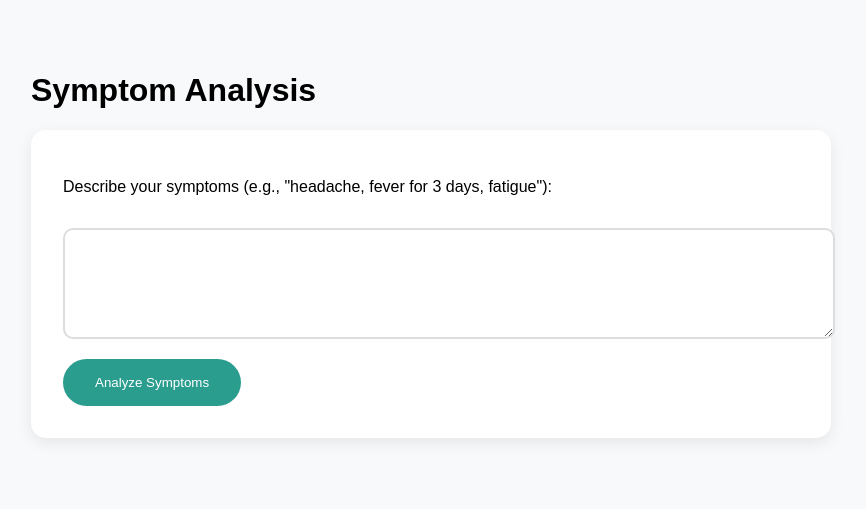
After one commit to Rohanroor/AI_HACKATHON_2025, a Flask app: page /symptoms-diagnosis in a window 1280 px wide. The commit adds this page. Shown: the top 509 px of the page, without its empty margins (209-1075 px from the left). Run offline with Flask 3, Linux system fonts and the light colour scheme.

Commit message:
Added Disease prediction functionality

```diff
--- a/app.py
+++ b/app.py
@@ -58,22 +58,23 @@ def clean_response_text(text):
     # Remove markdown bold syntax
     cleaned = text.replace('**', '')
 
-    # Add proper spacing after colons
-    cleaned = cleaned.replace(':', ': ')
+    # Convert numbered lists and bullet points
+    cleaned = cleaned.replace('1.', '\n1.') \
+                    .replace('2.', '\n2.') \
+                    .replace('3.', '\n3.') \
+                    .replace('• ', '\n• ')
 
-    # Add line breaks before bullet points
-    cleaned = cleaned.replace('* ', '\n• ')
+    # Add line breaks before headings
+    cleaned = cleaned.replace('Possible Health Conditions:', '\nPossible Health Conditions:\n')
 
-    # Add line breaks between paragraphs (when there's a period followed by space)
-    cleaned = cleaned.replace('. ', '.\n\n')
+    # Preserve existing newlines and split into paragraphs
+    paragraphs = [p.strip() for p in cleaned.split('\n') if p.strip()]
 
-    # Remove any extra blank lines (more than 2)
-    cleaned = '\n'.join([line for line in cleaned.split('\n') if line.strip()])
+    # Join paragraphs with double newlines
+    cleaned = '\n\n'.join(paragraphs)
 
-    # Normalize multiple spaces
-    cleaned = ' '.join(cleaned.split())
-
-    return cleaned
+    # Convert to HTML line breaks (will be used in template)
+    return cleaned.replace('\n\n', '<br><br>').replace('\n', '<br>')
 
 @app.route('/')
 def home():
@@ -241,5 +242,38 @@ def get_nearby_facilities():
     except Exception as e:
         return jsonify({'error': str(e)}), 500
 
+@app.route('/symptoms-diagnosis', methods=['GET', 'POST'])
+def symptoms_diagnosis():
+    diagnosis = None
+    if request.method == 'POST':
+        try:
+            symptoms = request.form['symptoms']
+
+            # Create medical prompt
+            prompt = f"""Analyze these symptoms: {symptoms}
+            Provide:
+            1. Top 3 possible medical conditions (order by probability)
+            2. Brief explanation for each
+            3. Recommended next steps
+            4. Urgency level (emergency/urgent/routine)
+
+            Format clearly and concisely. Use plain text only, no markdown.
+            Remind to consult a real doctor."""
+
+            # Get Gemini response
+            response = model.generate_content(prompt)
+
+            # Clean and format response
+            cleaned = clean_response_text(response.text)
+
+            # Ensure line breaks are preserved in HTML
+            diagnosis = cleaned.replace('\n', '<br>')
+
+        except Exception as e:
+            return render_template('symptoms.html',
+                diagnosis=f"Error analyzing symptoms: {str(e)}")
+
+    return render_template('symptoms.html', diagnosis=diagnosis)
+
 if __name__ == '__main__':
     app.run(debug=True)
--- /dev/null
+++ b/templates/symptoms.html
@@ -0,0 +1,42 @@
+<!DOCTYPE html>
+<html lang="en">
+<head>
+    <meta charset="UTF-8">
+    <meta name="viewport" content="width=device-width, initial-scale=1.0">
+    <title>Symptom Analysis</title>
+    <link rel="stylesheet" href="https://cdnjs.cloudflare.com/ajax/libs/font-awesome/6.0.0/css/all.min.css">
+    <style>
+        /* Reuse existing styles from index.html */
+        :root { --primary: #2A9D8F; --secondary: #E76F51; }
+        body { font-family: 'Poppins', sans-serif; background: #F8F9FA; padding: 2rem; }
+        .container { max-width: 800px; margin: 2rem auto; }
+        .symptom-form { background: white; padding: 2rem; border-radius: 15px; box-shadow: 0 5px 15px rgba(0,0,0,0.08); }
+        textarea { width: 100%; padding: 1rem; border: 2px solid #ddd; border-radius: 10px; margin: 1rem 0; }
+        button { background: var(--primary); color: white; border: none; padding: 1rem 2rem; border-radius: 25px; cursor: pointer; }
+        .result { margin-top: 2rem; padding: 1.5rem; background: #f8f9fa; border-radius: 10px; }
+        .disclaimer { color: #666; font-size: 0.9rem; margin-top: 1rem; }
+    </style>
+</head>
+<body>
+    <div class="container">
+        <h1>Symptom Analysis</h1>
+        <div class="symptom-form">
+            <form id="symptomForm" method="POST">
+                <p>Describe your symptoms (e.g., "headache, fever for 3 days, fatigue"):</p>
+                <textarea name="symptoms" rows="5" required></textarea>
+                <button type="submit">Analyze Symptoms</button>
+            </form>
+
+            {% if diagnosis %}
+            <div class="result">
+                <h3>Possible Health Conditions:</h3>
+                <p>{{ diagnosis | safe }}</p>
+                <div class="disclaimer">
+                    <strong>Important:</strong> This analysis is AI-generated and should not replace professional medical advice. Always consult a healthcare provider for proper diagnosis.
+                </div>
+            </div>
+            {% endif %}
+        </div>
+    </div>
+</body>
+</html>
```
Also changed, not shown: templates/index.html (+7 -0 lines).
